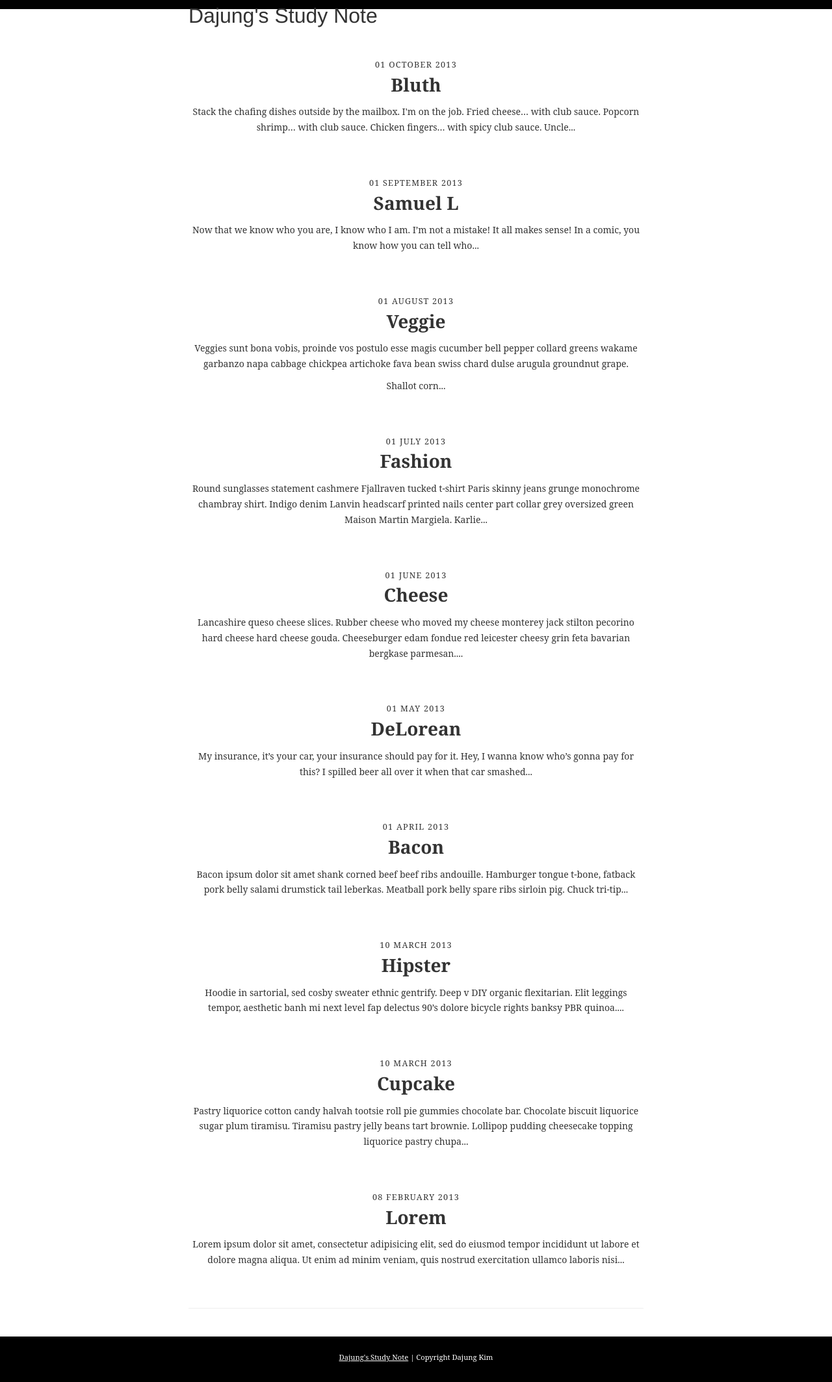
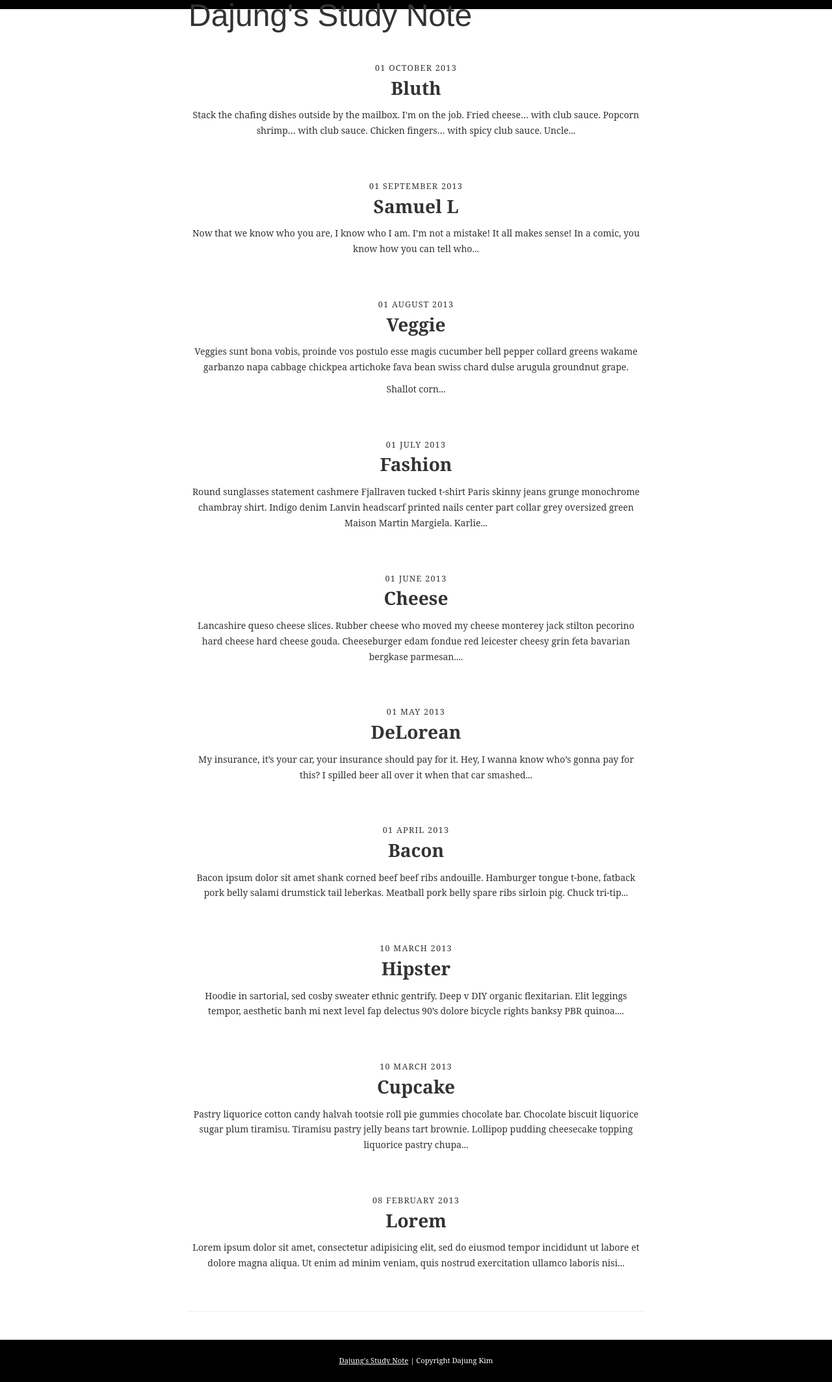
Before and after one commit to dahjeong/dahjeong.github.io, a Jekyll site: the page built from index.html, in a window 1280 px wide. Shown: the whole page at 65% size. Built offline with Jekyll 4.4.1, drawn with Linux system fonts in a browser that asks for light colours; some web fonts are replaced; the list of posts is cut into pages by our own code.

Commit message:
test commit

```diff
--- a/index.html
+++ b/index.html
@@ -9,7 +9,7 @@ title:
     <main class="container">
     	<div class="row-fluid">
     		<section class="content">
-    		  <font size=6>Dajung's Study Note</font>
+    		  <font size=10>Dajung's Study Note</font>
     		</section>
     		<ul class="entries">
     		{% for post in paginator.posts %}
```
